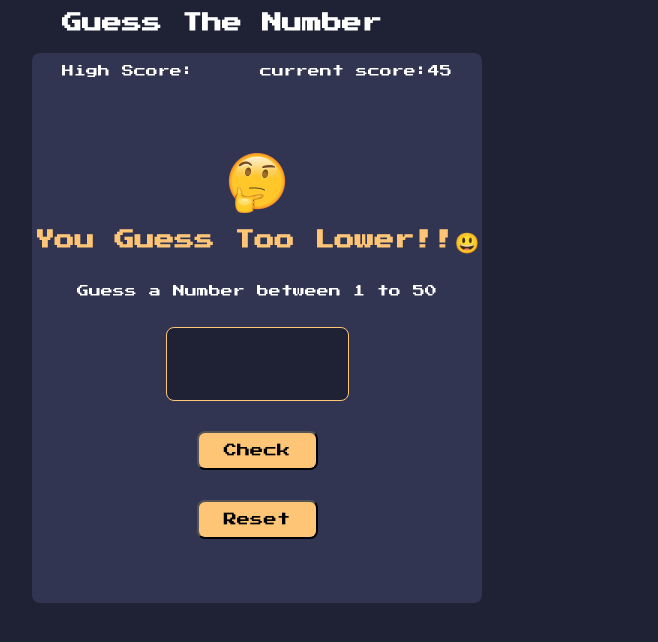
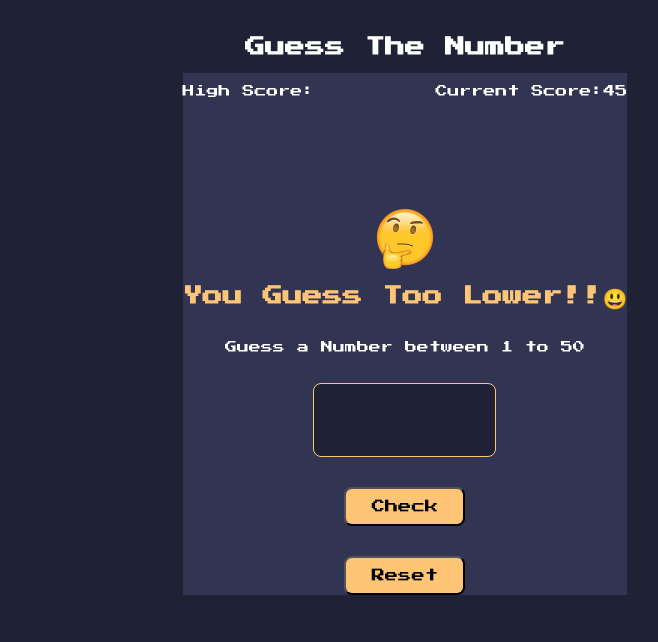
Before and after one commit to pritishpachghare/GuessTheNumberByPritish, a plain HTML site: page index.html in a window 1280 px wide. Both pictures are taken after a click on the button "Check". Shown: the whole page, without its empty margins (418-1076 px from the left). Drawn offline with Linux system fonts and the light colour scheme.

Commit message:
new changes

```diff
--- a/app.css
+++ b/app.css
@@ -6,9 +6,6 @@ body{
     font-family: "Press Start 2P";
     width:100%;
     height: 100%;
-    padding: 0;
-    margin: 0;
-text-align: center;
 color: white;
 }
 
@@ -20,11 +17,11 @@ color: white;
 
 .hs{
     float: left;
-    padding-left:30px;
+
 }
 .cs{
     float:right;
-    padding-right:30px;
+
 }
 h1{
     font-size: 20px;
@@ -42,17 +39,28 @@ img{
 .emoji{
     padding-top:100px ;
 }
+.score{
+    display: flex;
+    justify-content: space-between;
+}
 #frame{
     align-items: center;
-    background:#313552;
+
     border-radius: 8px;
     height: 550px;
-    width: 450px;
-    margin-left:450px;
+    width: 550px;
+    margin-left:350px;
     margin-top:20px;
     margin-bottom: 20px;
+    display: flex;
+    flex-direction: column;
+    text-align: center;
+    justify-self: center;
+    align-items: center;
 }
-
+.bg{
+background:#313552;
+}
 input{
     background:#1F2235;
     border: #FEC576 solid 1px;
@@ -60,6 +68,7 @@ input{
     height: 70px;
     margin-top:10px;
     margin-bottom: 30px;
+    color: white;
 
 }
 #btn{
@@ -83,3 +92,14 @@ button{
     margin-top: 30px;
 
 }
+
+
+
+
+@media only screen and (max-width:768px){
+    #frame{
+        display: flex;
+        justify-content: center;
+        align-items: center;
+     margin: 0;
+    }
--- a/app2.js
+++ b/app2.js
@@ -11,18 +11,45 @@ const btn = document.querySelector(".btn1")
 
 const h1 = document.querySelector(".h1");
 
+
+let cs = '50'
+const currntScore = document.querySelector('.cs');
+const HighScore = document.querySelector('.hs');
+
+currntScore.innerHTML = `Current Score:${cs}`;
+
 btn.addEventListener('click', function () {
     const input = document.querySelector(".input").value;
+
     if (input == computerNum) {
         h1.innerHTML = `You Guessed Right Number,Your number is ${computerNum}`;
+        cs = cs + 5
+        currntScore.innerHTML = `Current Score:${cs}`;
+        HighScore.innerHTML = `High Score:${cs}`;
+
     }
-    else if (input < computerNum) {
+    else if (input < computerNum && cs > 0) {
         h1.innerHTML = "You Guess Too Lower!!😃"
 
+        cs = cs - 5;
+        currntScore.innerHTML = `Current Score:${cs}`;
+
+
+
     }
-    if (input > computerNum) {
+    else if (input > computerNum && cs > 0) {
         h1.innerHTML = "You Guess Too Higher!!😃"
+        cs = cs - 5;
+        currntScore.innerHTML = `Current Score:${cs}`;
+
     }
+    // if (input !== isNaN(computerNum)) {
+    //     h1.innerHTML = "Please enter number"
+    // }
+    if (cs == 0) {
+        h1.innerHTML = "Opps you lose game"
+    }
+
 });
 
 const btn2 = document.querySelector(".btn2")
@@ -38,17 +65,33 @@ function myBtn() {
     location.reload();
 }
 
-const cs = '50'
-const currntScore = document.querySelector('.cs');
+// const cs = '50'
+// const currntScore = document.querySelector('.cs');
 
-currntScore.innerHTML = `Current Score:${cs}`
+// currntScore.innerHTML = `Current Score:${cs}`;
 
-btn.addEventListener("click", function () {
-    const input = document.querySelector(".input")
-    if (input != computerNum) {
-        currntScore.innerHTML = `current score:${cs - 5}`
-    }
 
-})
+// btn.addEventListener("click", function () {
+//     const input = document.querySelector(".input").value;
+//     if (input !== computerNum) {
+//         currntScore.innerHTML = `Current Score:${cs - 5}`;
+//     }
 
-higher
+    // if (input !== computerNum) {
+    //     const js = cs + 5;
+    //     currntScore.innerHTML = `Current Score:${cs}`
+    // }
+
+// })
+
+// btn.addEventListener("click", function () {
+//     const input = document.querySelector(".input")
+//     if (input !== computerNum) {
+//         cs = cs - 5;
+//         currntScore.innerHTML = `Current Score:${js}`
+//     }
+//     if (input == computerNum) {
+//         const js = cs + 5;
+//         currntScore.innerHTML = `Current Score:${js}`
+//     }
+// })
--- a/index.html
+++ b/index.html
@@ -13,12 +13,15 @@
 </head>
 
 <body>
+
+    <section id="frame">
         <h1>Guess The Number</h1>
-    <section id="frame">
+        <div class="bg">
+            <div class="score">
                 <p class="hs"> High Score:
                 <p>
                 <p class="cs"> Current Score: </p>
-
+            </div>
             <div class="emoji">
                 <img src="/Thinking_Face_Emoji_large 2.png" alt="">
                 <h1 class="h1">Guess?</h1>
@@ -34,7 +37,7 @@
 
             </div>
 
-
+        </div>
 
     </section>
 
```
Lines whose indentation alone changed are shown as unchanged.
